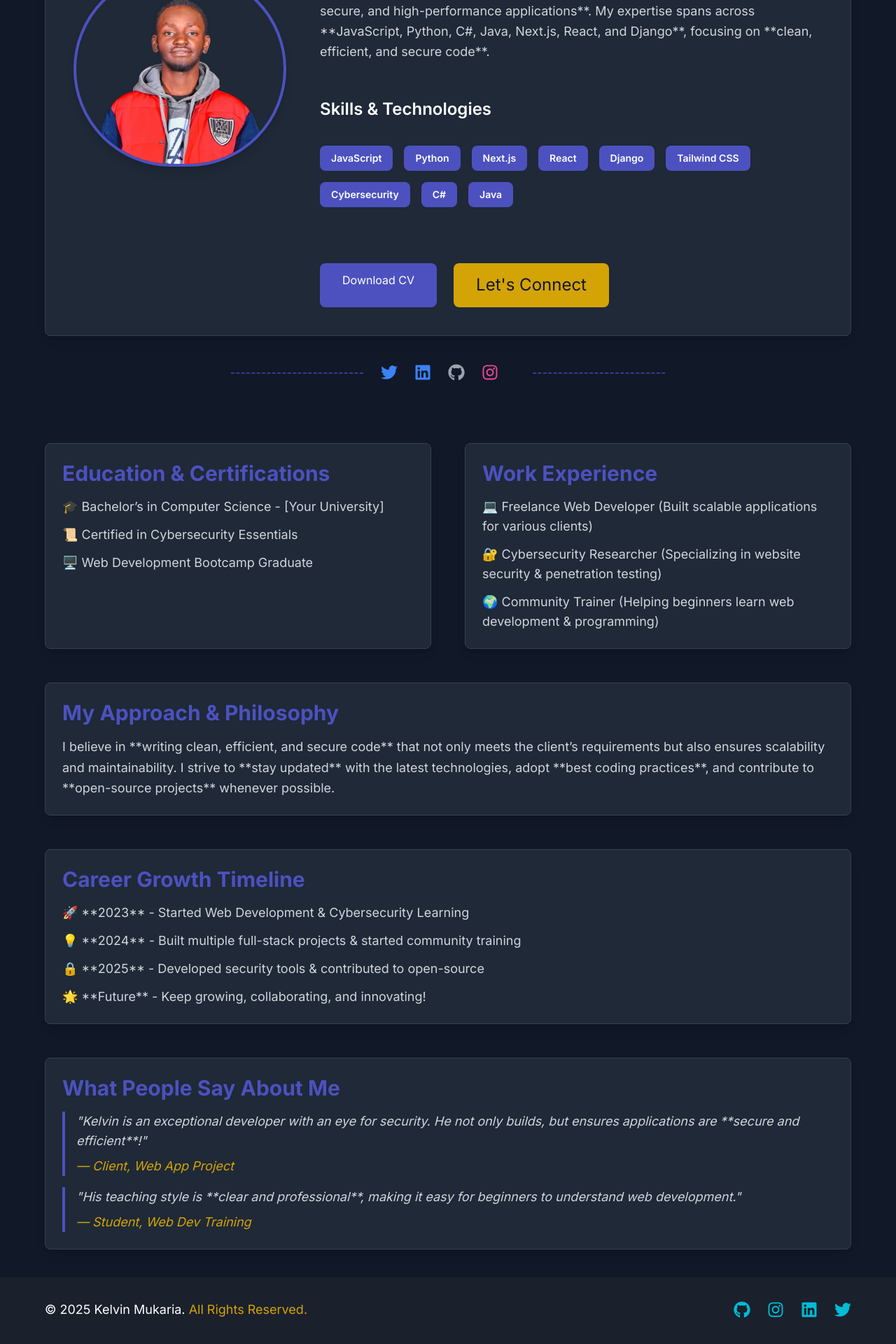
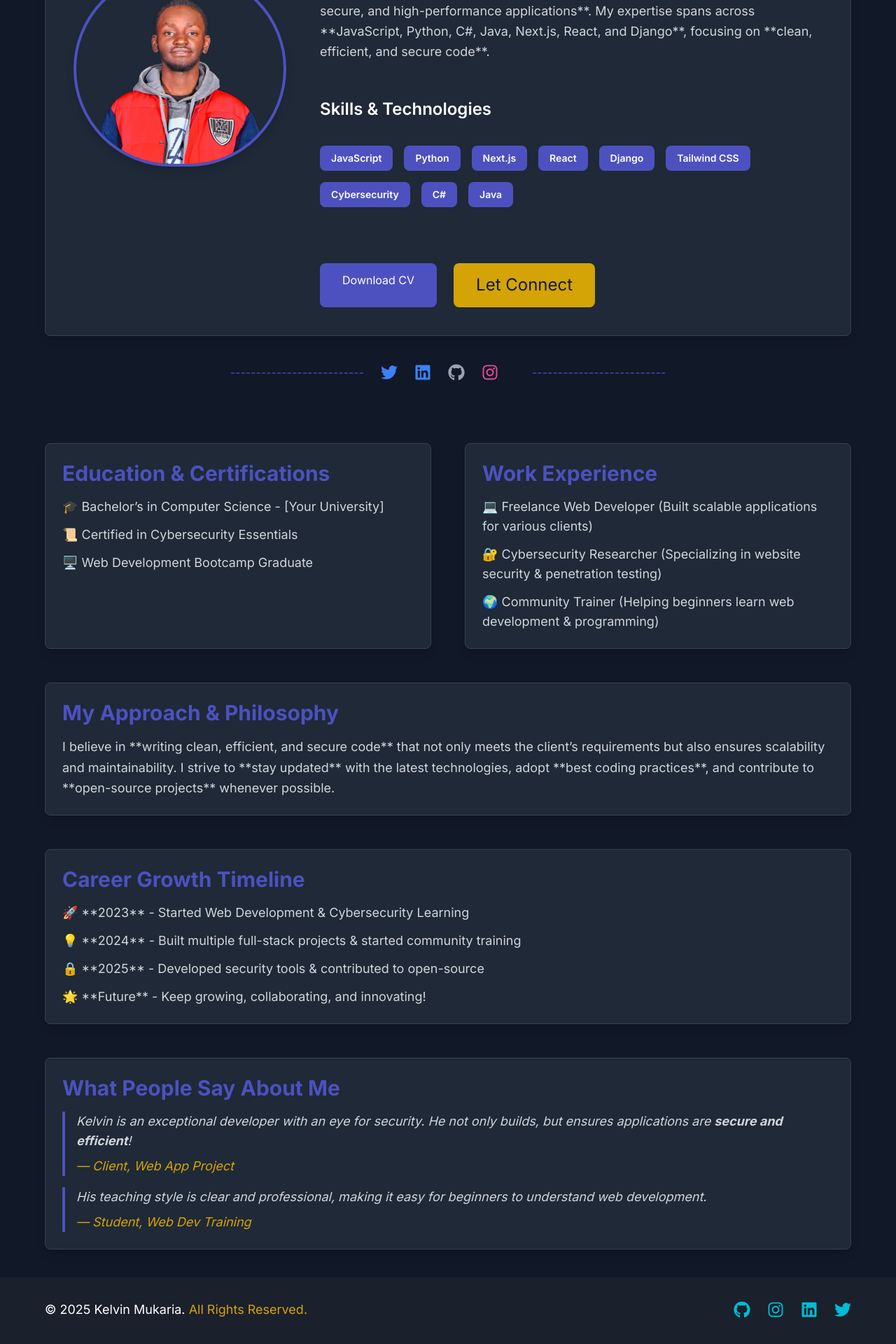
Before and after one commit to Kevrollin/Kelvin_Mukaria_Portfolio, a Next.js app: page /about in a window 1280 px wide. Shown: the part 296-2216 px from the top of the page at 70% size. Built offline with nearby package versions, Linux system fonts and the light colour scheme.

Commit message:
Updated my web pages

```diff
--- a/components/Header.js
+++ b/components/Header.js
@@ -16,7 +16,7 @@ const Header = () => {
     <header className="bg-gradient-to-r bg-gray-900 text-white py-8 px-6 sm:px-12 md:px-16 lg:px-24 flex flex-col items-center justify-center">
       <div className="container mx-auto bg-gradient-to-r from-gray-900 to-gray-800 text-white lg:py-12 sm:py-12 flex flex-col items-center justify-center rounded-lg shadow-lg hover:bg-blue-800 transition-all duration-300">
       <h1 className="text-6xl font-bold mb-4 text-center">
-        Hi!, It's <span className="text-warning">Kelvin</span><br/><br/>Ready to take your <strong className="text-primary">Business/Idea</strong><br/><br/>To the next Level?
+        Hi! It&apos;s <span className="text-warning">Kelvin</span><br/><br/>Ready to take your <strong className="text-primary">Business/Idea</strong><br/><br/>To the next Level?
       </h1><br/>
       <p className="text-xl mb-8 text-center">
         Web Developer | Cybersecurity Enthusiast | Passionate About Coding
--- a/components/ProjectCard.js
+++ b/components/ProjectCard.js
@@ -4,7 +4,7 @@ const ProjectCard = ({ project }) => {
   return (
     <div className="project-card bg-darkBg p-6 rounded-lg shadow-lg hover:shadow-2xl transition-all">
       <div className="project-image mb-6">
-        <img
+        <image
           src={project.image}
           alt={project.title}
           className="w-full h-48 object-cover rounded-lg"
--- a/components/SkillsCard.js
+++ b/components/SkillsCard.js
@@ -7,7 +7,7 @@ const SkillsCard = ({ icon, title, level }) => {
       <div className="flex justify-center mb-4">
         {/* Display an image icon for tech skills like Python logo */}
         {icon.includes('.svg') ? (
-          <img src={icon} alt={title} className="w-12 h-12 object-cover" />
+          <image src={icon} alt={title} className="w-12 h-12 object-cover" />
         ) : (
           <span className="material-icons text-primary text-6xl">{icon}</span>
         )}
--- a/pages/about.js
+++ b/pages/about.js
@@ -55,7 +55,7 @@ export default function About() {
                 onClick={() => alert('Open Contact Modal')}
                 className="bg-warning text-gray-900 py-3 px-8 rounded-lg hover:bg-primary hover:text-white hover:scale-105 transition-all"
               >
-                Let's Connect
+                Let Connect
               </button>
             </div>
           </div>
@@ -146,11 +146,11 @@ export default function About() {
             <h3 className="text-3xl font-bold text-primary mb-4">What People Say About Me</h3>
             <div className="text-lg text-gray-300">
               <blockquote className="border-l-4 border-primary pl-4 italic">
-                "Kelvin is an exceptional developer with an eye for security. He not only builds, but ensures applications are **secure and efficient**!"
+                Kelvin is an exceptional developer with an eye for security. He not only builds, but ensures applications are <strong>secure and efficient</strong>!
                 <span className="block text-warning mt-2">— Client, Web App Project</span>
               </blockquote>
               <blockquote className="border-l-4 border-primary pl-4 italic mt-4">
-                "His teaching style is **clear and professional**, making it easy for beginners to understand web development."
+                His teaching style is <span>clear and professional</span>, making it easy for beginners to understand web development.
                 <span className="block text-warning mt-2">— Student, Web Dev Training</span>
               </blockquote>
             </div>
--- a/pages/contact.js
+++ b/pages/contact.js
@@ -1,5 +1,4 @@
 import Header from '../components/Header'
-import Footer from '../components/Footer'
 
 export default function Contact() {
   return (
--- a/pages/index.js
+++ b/pages/index.js
@@ -40,7 +40,7 @@ export default function Home() {
         <div className="container mx-auto flex flex-col md:flex-row items-center justify-center lg:py-28 sm:py-12 lg:px-28 border-4 border-primary rounded-3xl shadow-3xl">
           {/* About Text */}
           <div className="md:ml-10 text-center md:text-left max-w-2xl">
-            <h2 className="text-5xl font-semibold text-primary mb-6">I'm Kelvin, <br /> <span className='text-xl py-5 text-warning'>Web Developer | Cybersecurity | Programmer</span> </h2>
+            <h2 className="text-5xl font-semibold text-primary mb-6">I&apos; Kelvin, <br /> <span className='text-xl py-5 text-warning'>Web Developer | Cybersecurity | Programmer</span> </h2>
             <p className="mt-4 text-xl text-gray-300 leading-relaxed max-w-3xl mx-auto">
               Passionate about <strong>web development and cybersecurity</strong>, I specialize in <strong>full-stack development</strong> using
               JavaScript, Python, Next.js, and C#. I love building scalable, secure, and high-performance applications.
--- a/pages/projects.js
+++ b/pages/projects.js
@@ -1,5 +1,4 @@
 import Header from '../components/Header';
-import Footer from '../components/Footer';
 import ProjectCard from '../components/ProjectCard';
 
 export default function Projects() {
--- a/pages/skills.js
+++ b/pages/skills.js
@@ -124,7 +124,7 @@ const Skills = () => {
             onClick={openModal}
             className="bg-primary text-white py-4 px-12 rounded-lg hover:bg-warning hover:scale-105 transition-all w-1/2"
           >
-            Let's Collaborate!
+            Let Collaborate!
           </button>
         </div>
       </div>
@@ -133,7 +133,7 @@ const Skills = () => {
       {isModalOpen && (
         <div className="fixed inset-0 bg-black bg-opacity-50 flex justify-center items-center">
           <div className="bg-gray-800 p-8 rounded-lg shadow-lg text-center">
-            <h3 className="text-3xl text-white mb-4">Let's Collaborate!</h3>
+            <h3 className="text-3xl text-white mb-4">Let Collaborate!</h3>
             <form onSubmit={handleSubmit} className="space-y-4">
               <div>
                 <input
```
